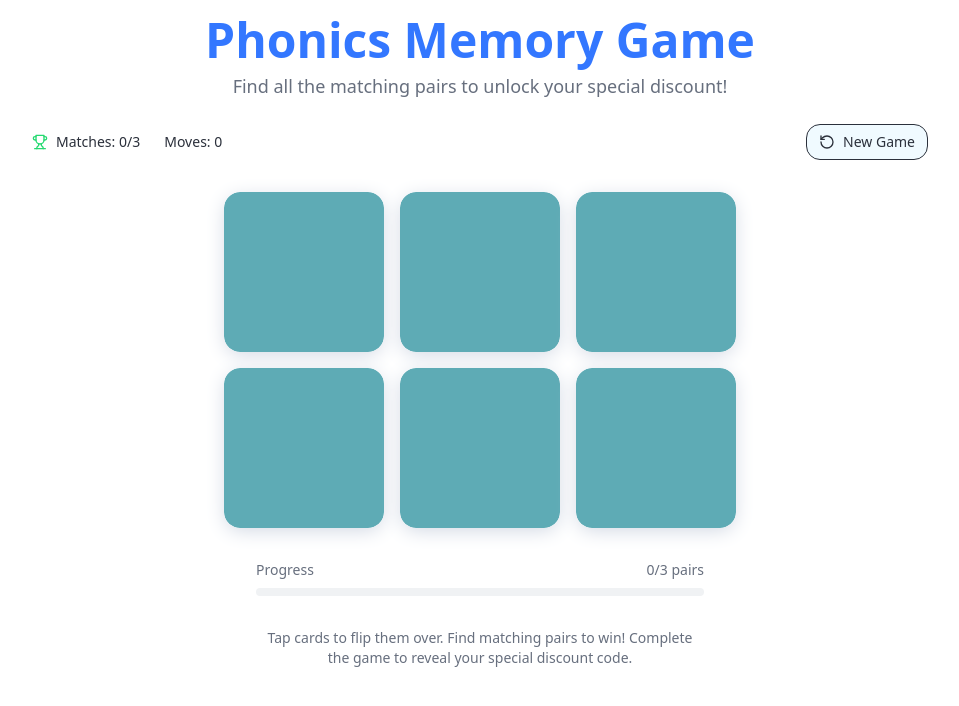
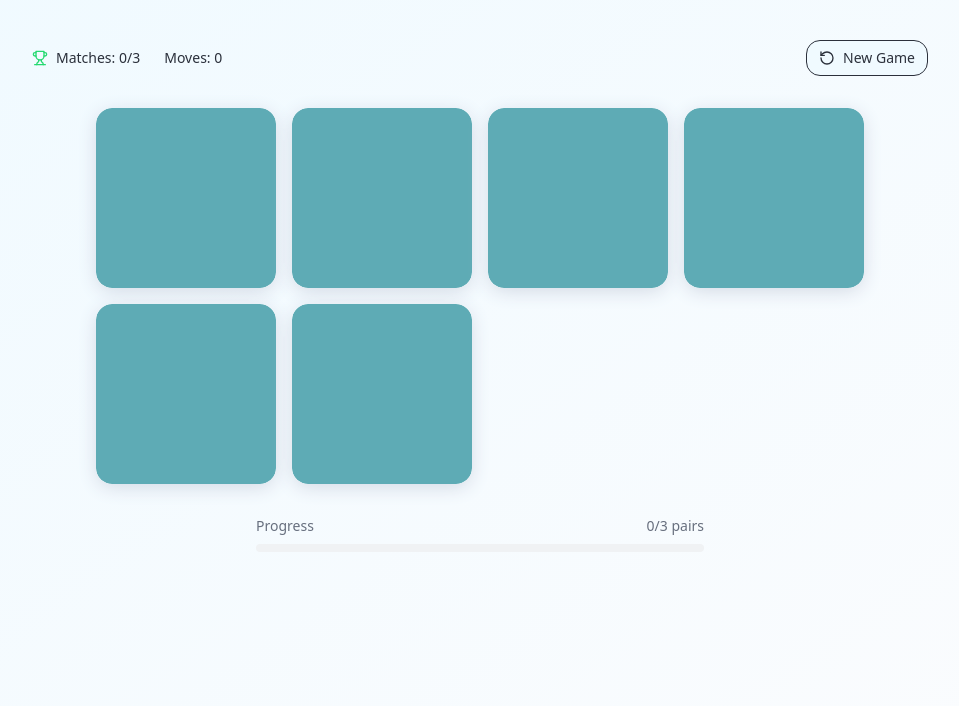
Before and after one commit to playmakessenseuk/phonics-match-play, a React (Vite) app: page / in a window 1280 px wide. Shown: the top 706 px of the page, without its empty margins (160-1119 px from the left). Built offline with nearby package versions, Linux system fonts and the light colour scheme.

Commit message:
Visual edit in Lovable
Edited UI in Lovable

```diff
--- a/src/components/PhonicGame.tsx
+++ b/src/components/PhonicGame.tsx
@@ -136,14 +136,12 @@ export const PhonicGame = () => {
   const isCardMatched = (card: Card): boolean => {
     return matchedPairs.includes(card.pairId);
   };
-  return <div className="min-h-screen bg-white p-4">
+  return <div className="min-h-screen bg-gradient-game p-4">
       {/* Game Header */}
       <div className="max-w-4xl mx-auto mb-8">
         <div className="text-center mb-6">
-          <h1 className="text-4xl md:text-5xl font-bold text-primary mb-2">Phonics Memory Game</h1>
-          <p className="text-lg text-muted-foreground">
-            Find all the matching pairs to unlock your special discount!
-          </p>
+
+
         </div>
 
         {/* Game Stats */}
@@ -168,10 +166,10 @@ export const PhonicGame = () => {
       {/* Game Grid */}
       <div className="max-w-4xl mx-auto">
         <div className={cn("grid gap-4 justify-center",
-      // 3 rows of 2 cards on mobile, 2 rows of 3 cards on desktop
-      "grid-cols-2 sm:grid-cols-3",
+      // 3 rows of 4 cards: 2 columns on mobile, 4 columns on tablet and desktop
+      "grid-cols-2 sm:grid-cols-4",
       // Maximum card sizes for different screens
-      "max-w-sm sm:max-w-lg mx-auto")}>
+      "max-w-sm sm:max-w-3xl mx-auto")}>
           {cards.map(card => <GameCard key={card.id} card={card} isFlipped={isCardFlipped(card)} isMatched={isCardMatched(card)} isDisabled={isProcessing} onClick={handleCardClick} />)}
         </div>
 
@@ -190,10 +188,7 @@ export const PhonicGame = () => {
 
         {/* Instructions */}
         <div className="text-center mt-8 text-sm text-muted-foreground max-w-md mx-auto">
-          <p>
-            Tap cards to flip them over. Find matching pairs to win!
-            Complete the game to reveal your special discount code.
-          </p>
+
         </div>
       </div>
 
```
